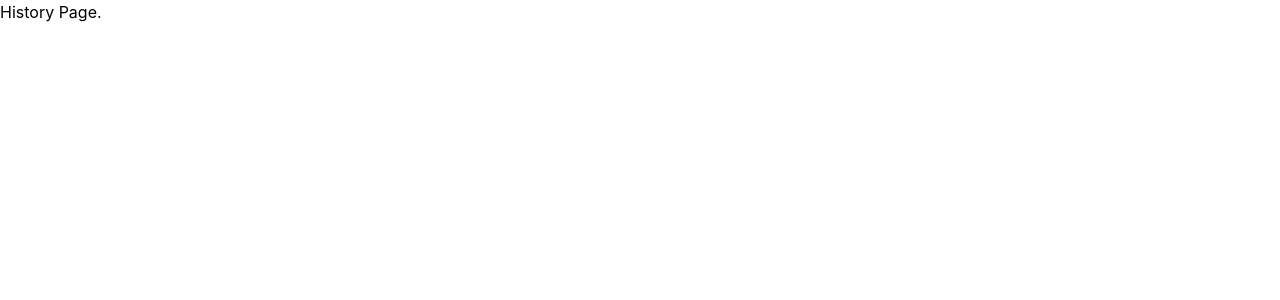
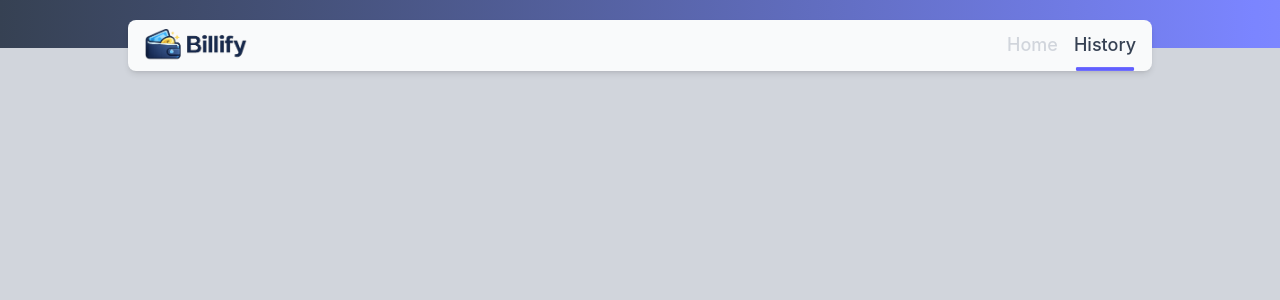
Before and after one commit to mazumalaa/Billify-Web-FE, a React (Vite) app: page /history in a window 1280 px wide. Shown: the top 300 px of the page. Built offline with nearby package versions, Linux system fonts and the light colour scheme.

Commit message:
create navbar for Desktop

```diff
--- a/src/components/layout.jsx
+++ b/src/components/layout.jsx
@@ -1,11 +1,21 @@
 // Imports
 import { Outlet } from "react-router"
+import Navbar from "./navbar";
 
 // My-Setup
 const LayoutPage = () => {
+    // Data Navbar
+    const navbarData = [
+        {path:"/" , label:"Home"},
+        {path:"/history" , label:"History"}
+    ]
+
     return (
         <>
-            <Outlet />
+            <Navbar data={navbarData} />
+            <main className={`bg-gray-300 w-full min-h-screen`}>
+                <Outlet />
+            </main>
         </>
     )
 }
--- /dev/null
+++ b/src/components/navbar.jsx
@@ -0,0 +1,25 @@
+// Imports
+import Logo from "../assets/logo/logo.png"
+import NavbarLink from "./navbarLink";
+
+// My-Setup
+const Navbar = ({data}) => {
+    return (
+        <>
+            <header className={`z-999 fixed top-0 left-0 right-0 bg-linear-to-r from-gray-700 to-indigo-400 p-6`}>
+                <div className={`flex overflow-hidden items-center justify-between bg-gray-50 absolute top-5 left-[10%] right-[10%] p-2 px-4 rounded-lg shadow-md`}>
+                    <div>
+                        <img className={`w-26`} src={Logo} alt="Billify Logo" />
+                    </div>
+
+                    <div>
+                        <NavbarLink data={data} />
+                    </div>
+                </div>
+            </header>
+        </>
+    )
+}
+
+// Export
+export default Navbar;
--- /dev/null
+++ b/src/components/navbarLink.jsx
@@ -0,0 +1,22 @@
+// Imports
+import { NavLink } from "react-router"
+
+// My-Setup
+const NavbarLink = ({data}) => {
+    return (
+        <ul className={`flex gap-4`}>
+            {
+                data?.map((value,index) => (
+                    <li key={index}>
+                        <NavLink className={({isActive}) => `${isActive ? `text-gray-700 hover:text-gray-700 after:scale-95 after:border-indigo-500` : `text-gray-300 hover:text-gray-500 after:border-indigo-200`} relative after:w-full font-medium  after:absolute after:left-0  after:rounded-full after:right-0 hover:after:scale-95 after:duration-200 after:-bottom-3 after:scale-0 after:border-b-4`} to={value.path}>
+                            <span className={`block text-lg`}>{value.label}</span>
+                        </NavLink>
+                    </li>
+                ))
+            }
+        </ul>
+    )
+}
+
+// Export
+export default NavbarLink;
```
Also changed, not shown: src/assets/logo/logo.png (added).
